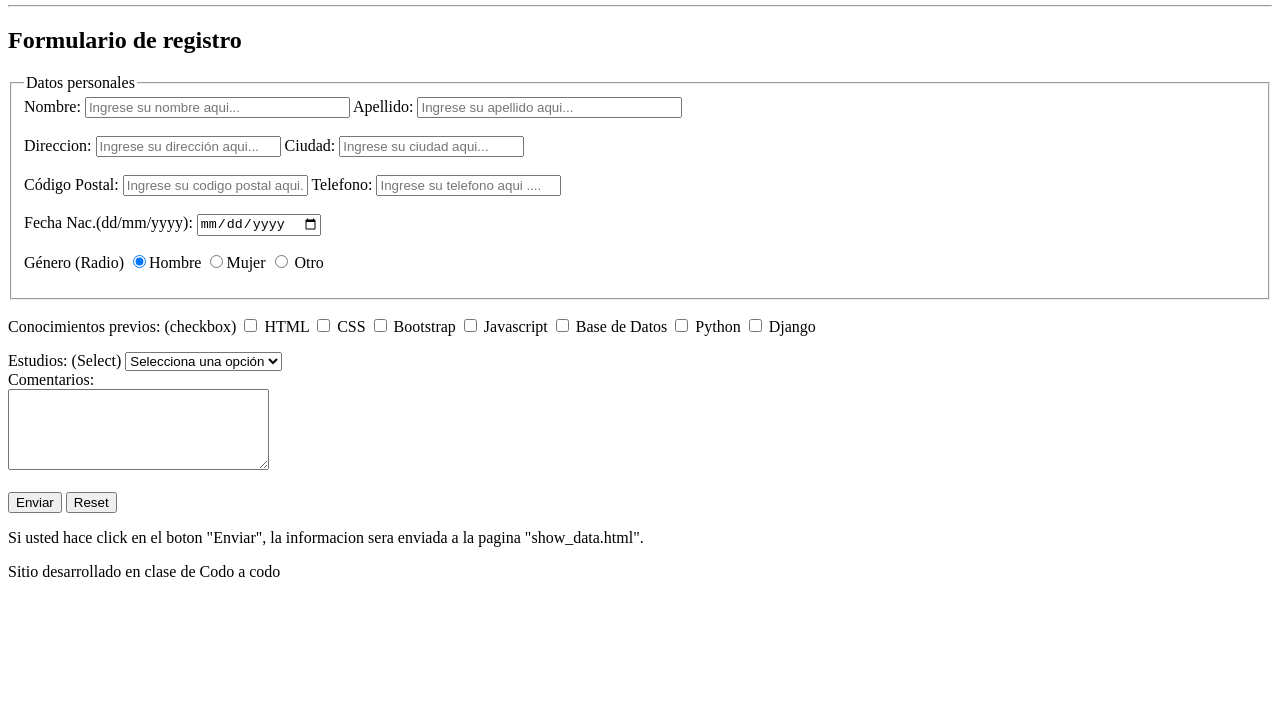
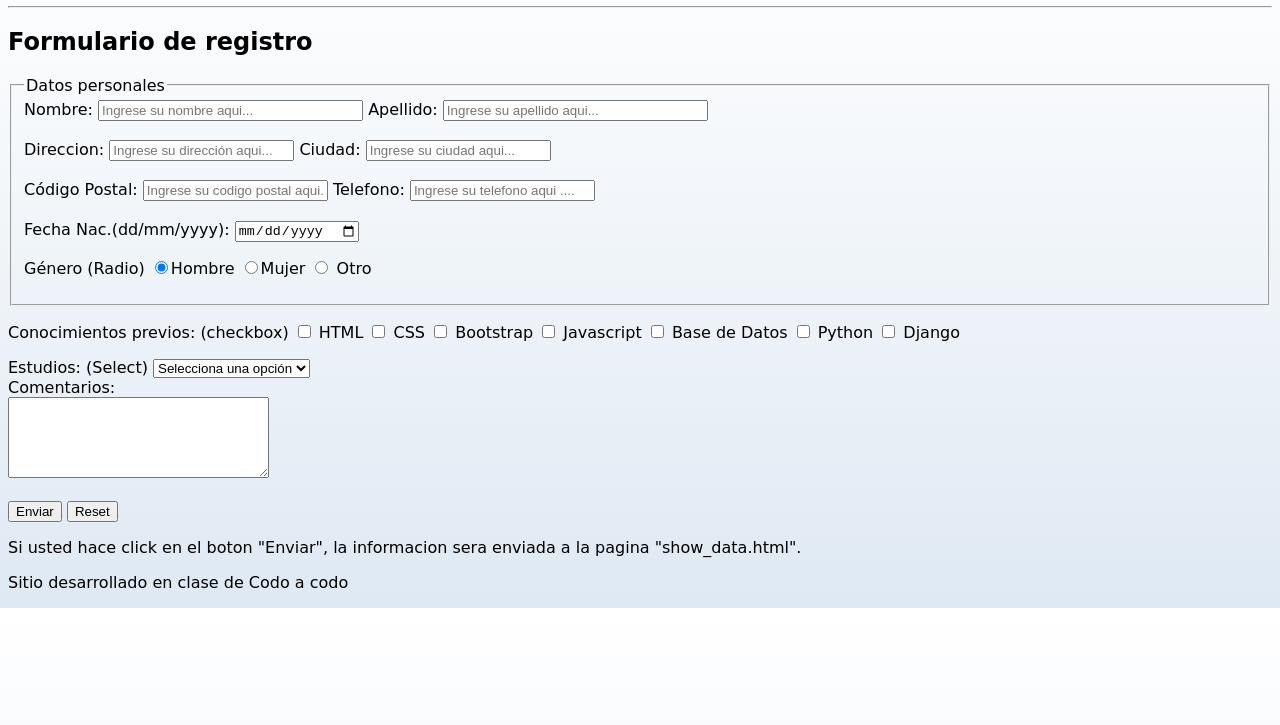
Before and after one commit to RodriGerometta/HTML4, a plain HTML site: page index.html in a window 1280 px wide. Shown: the part 75-800 px from the top of the page. Drawn offline with Linux system fonts and the light colour scheme.

Commit message:
Se agrego estilo

```diff
--- a/index.html
+++ b/index.html
@@ -4,6 +4,7 @@
     <meta charset="UTF-8" />
     <meta http-equiv="X-UA-Compatible" content="IE=edge" />
     <meta name="viewport" content="width=device-width, initial-scale=1.0" />
+    <link rel="stylesheet" href="./style.css">
     <title>Clase 4 HTML</title>
   </head>
   <body>
--- /dev/null
+++ b/style.css
@@ -0,0 +1,5 @@
+body {
+    font-family: 'Delicious Handrawn', cursive;
+    background-image: linear-gradient(to top, #dfe9f3 0%, white 100%);
+    min-height: 100%;
+}
```
